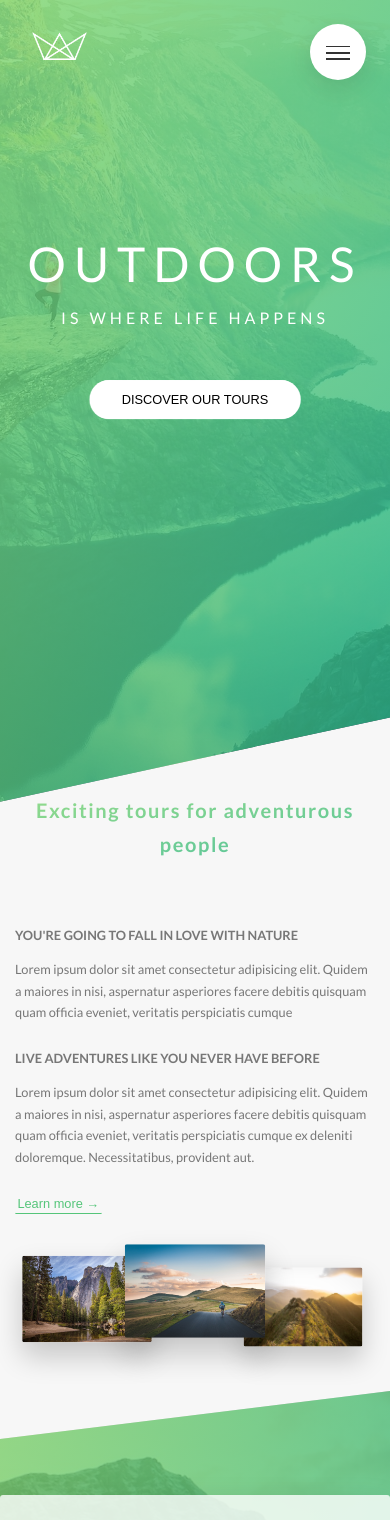
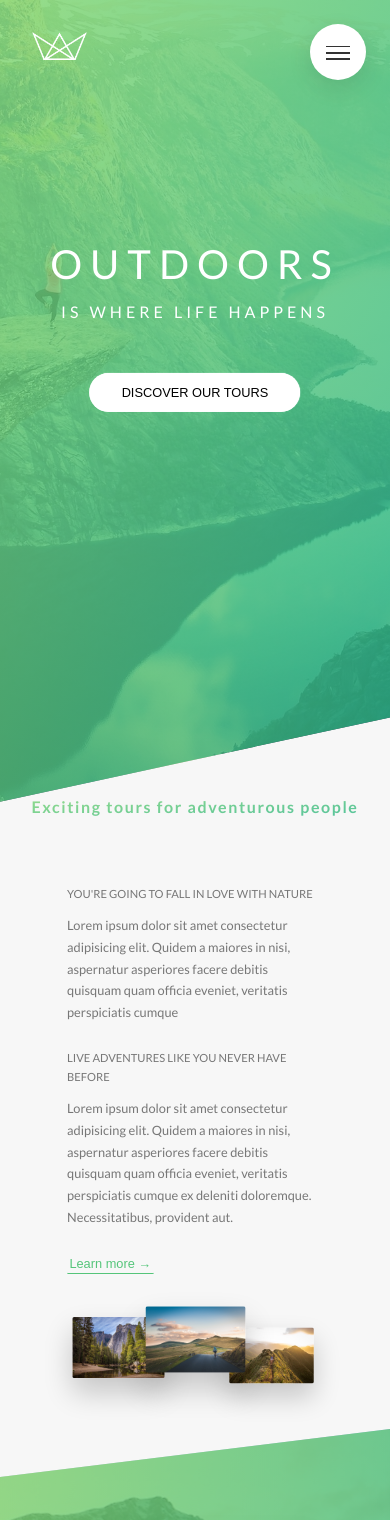
Before and after one commit to aaronsomo/selling-utah, a React (Create React App) app: page / in a window 390 px wide. Shown: the top 1520 px of the page. Built offline with nearby package versions, Linux system fonts and the light colour scheme.

Commit message:
Added media queries for < 400px screens

```diff
--- a/src/App.scss
+++ b/src/App.scss
@@ -70,7 +70,7 @@ $color-grey-dark-3: #333;
 
     @include respond(phone) {
       letter-spacing: 1rem;
-      font-family: 5rem;
+      font-size: 5rem;
     }
   }
 
@@ -238,6 +238,10 @@ $color-grey-dark-3: #333;
       grid-template-columns: 1fr;
       grid-gap: 6rem;
     }
+
+    @include respond(micro-phone) {
+      max-width: 32rem;
+    }
   }
 
   @include respond(tab-port) {
@@ -268,6 +272,10 @@ $color-grey-dark-3: #333;
     font-size: 2.5rem;
   }
 
+  @include respond(micro-phone) {
+    font-size: 2rem;
+  }
+
   &:hover {
     transform: skewY(2deg) skewX(15deg) scale(1.1);
     text-shadow: 0.5rem 1rem 2rem rgba($color: #000000, $alpha: 0.2);
@@ -278,6 +286,15 @@ $color-grey-dark-3: #333;
   font-size: 1.6rem;
   font-weight: 700;
   text-transform: uppercase;
+
+  @include respond(phone) {
+    font-size: 1.4rem;
+    font-weight: 500;
+  }
+
+  @include respond(micro-phone) {
+    font-weight: 500;
+  }
 }
 
 .paragraph {
@@ -416,6 +433,14 @@ $color-grey-dark-3: #333;
       max-width: 50rem;
       grid-template-columns: 1fr;
     }
+
+    @include respond(phone) {
+      max-width: 40rem;
+    }
+
+    @include respond(micro-phone) {
+      max-width: 30rem;
+    }
   }
 }
 
@@ -478,6 +503,14 @@ $color-grey-dark-3: #333;
     @include respond(tab-port) {
       max-width: 50rem;
       grid-template-columns: 1fr;
+    }
+
+    @include respond(phone) {
+      max-width: 40rem;
+    }
+
+    @include respond(micro-phone) {
+      max-width: 30rem;
     }
   }
 }
@@ -730,7 +763,11 @@ $color-grey-dark-3: #333;
     }
 
     @include respond(phone) {
-      max-width: 50rem;
+      max-width: 45rem;
+    }
+
+    @include respond(micro-phone) {
+      max-width: 35rem;
     }
 
     &:not(:last-child) {
@@ -893,6 +930,11 @@ $color-grey-dark-3: #333;
       url(assets/nat-10.jpg);
   }
 
+  @include respond(phone) {
+    margin: 0 auto;
+    width: 80%;
+  }
+
   &__form {
     width: 50%;
     padding: 6rem;
@@ -1016,6 +1058,14 @@ $color-grey-dark-3: #333;
   padding: 10rem 0;
   font-size: 1.4rem;
   color: $color-grey-light-1;
+
+  @include respond(tab-land) {
+    font-size: 2rem;
+  }
+
+  @include respond(tab-port) {
+    font-size: 3rem;
+  }
 
   &__grid {
     max-width: 114rem;
@@ -1346,8 +1396,10 @@ $color-grey-dark-3: #333;
     hyphens: auto;
 
     @include respond(tab-port) {
-      -moz-column-count: 1;
-      column-count: 1;
+      -moz-column-count: auto;
+      column-count: auto;
+      height: 20rem;
+      overflow: scroll;
     }
   }
 
--- a/src/index.scss
+++ b/src/index.scss
@@ -17,6 +17,11 @@ ORDER: Base + typography > general layout + grid > page layout > components
 1em = 16px
 */
 @mixin respond($breakpoint) {
+  @if $breakpoint == micro-phone {
+    @media only screen and (max-width: 25em) {
+      @content;
+    } //400px
+  }
   @if $breakpoint == phone {
     @media only screen and (max-width: 37.5em) {
       @content;
```
